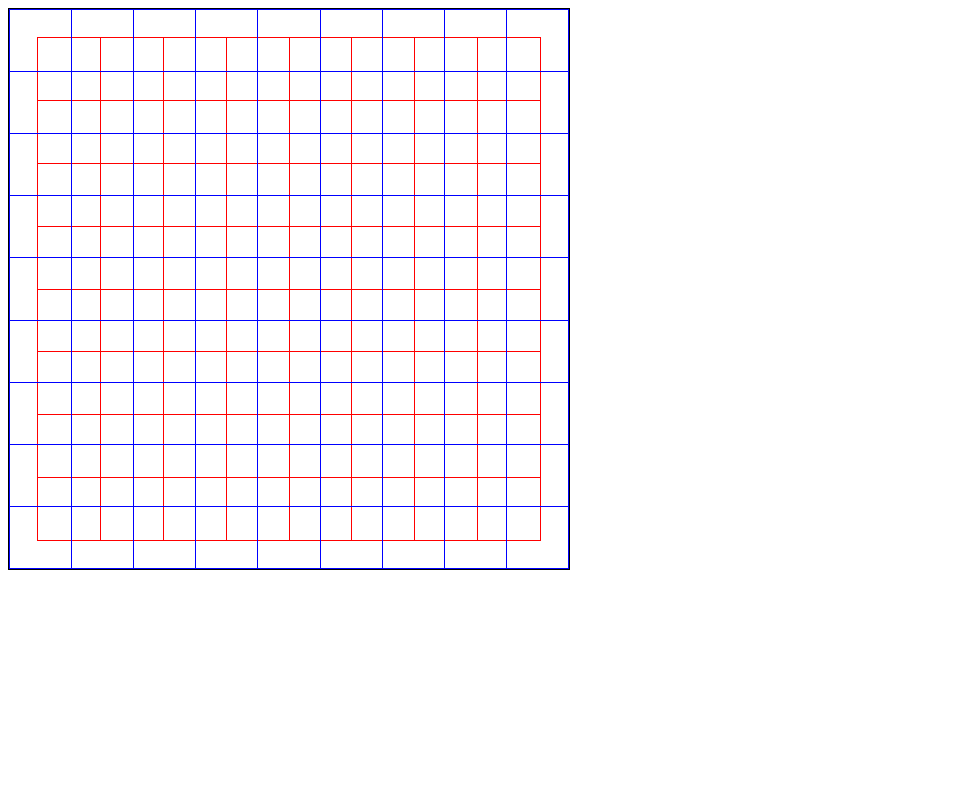
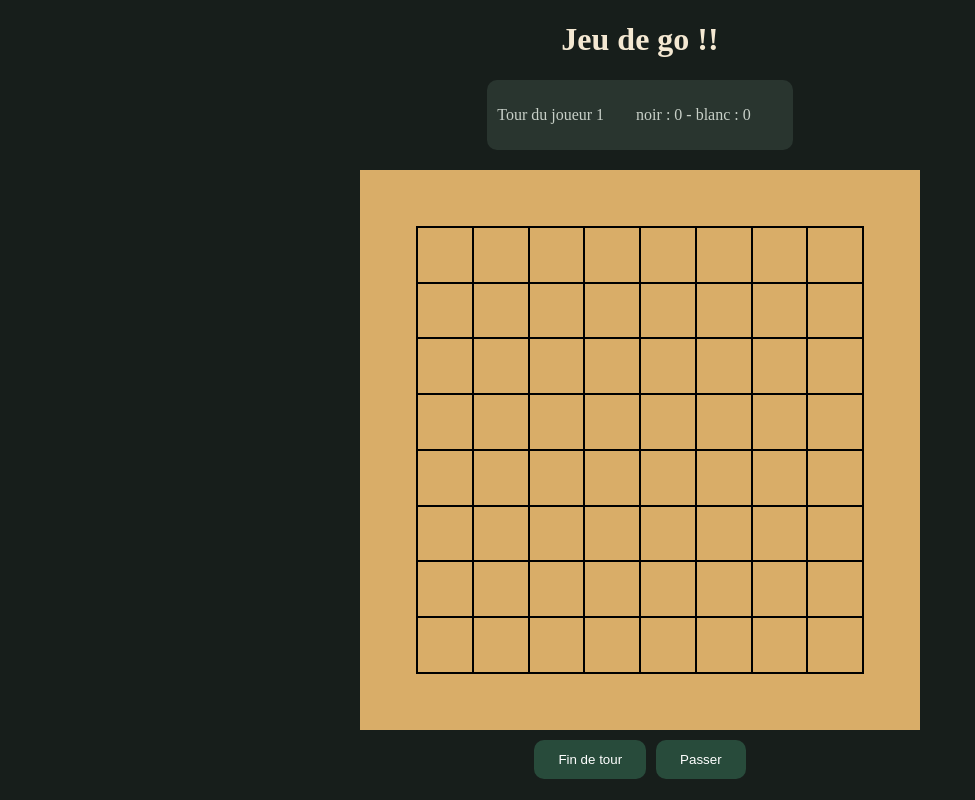
Before and after one commit to maxence468/Jeu_de_go_angular, an Angular app: page / in a window 1280 px wide. Shown: the whole page, without its empty margins (0-975 px from the left). Built offline with nearby package versions, Linux system fonts and the light colour scheme.

Commit message:
logique de jeu et interface

```diff
--- a/src/app/app.css
+++ b/src/app/app.css
@@ -0,0 +1,46 @@
+.main {
+    display: flex;
+    flex-direction: column;
+    justify-content: center;
+    align-items: center;
+}
+
+h1 {
+    color: var(--couleur-texte);
+}
+
+p {
+    color: var(--texte-secondaire);
+}
+
+#infoUtilisateur, #infoFinPartie {
+    display: flex;
+    gap: 2rem;
+    background-color: var(--couleur-info);
+    padding: 10px;
+    margin-bottom: 20px;
+    border-radius: 10px;
+}
+
+#infoFinPartie{
+    margin-top: 20px;
+}
+
+#divBtn {
+    margin-top: 10px;
+    display: flex;
+    gap: 10px;
+}
+
+button {
+    background-color: var(--couleur-bouton);
+    color: #FFFFFF;
+    border: none;
+    border-radius: 10px;
+    padding: 12px 24px;
+    cursor: pointer;
+}
+
+button:hover{
+    background-color: var(--couleur-bouton-hover);
+}
--- a/src/app/app.html
+++ b/src/app/app.html
@@ -1,7 +1,38 @@
+<main class="main">
+    <h1>Jeu de go !!</h1>
+    <div id="infoUtilisateur">
+        @if(!gameManager.game().partieTerminee) {
+        <p>Tour du joueur {{gameManager.game().tourActuel}}</p>
+        }
+        <p><span id="scoreJoueur1">noir : {{gameManager.game().scoreJoueur1}}</span> - <span id="scoreJoueur2">blanc :
+                {{gameManager.game().scoreJoueur2}}</span></p>
+        <p>
+            {{gameManager.labelUtilisateur()}}
+        </p>
+    </div>
+    <app-plateau></app-plateau>
+    @if(!gameManager.game().partieTerminee) {
+    <div id="divBtn">
+        <button (click)="finDeTour()">Fin de tour</button>
+        <button (click)="passer()">Passer</button>
+    </div>
+    }
+    @else{
+    <div id="infoFinPartie">
+        <p>La partie est terminée !!!</p>
+        @if (gameManager.game().scoreJoueur1 > gameManager.game().scoreJoueur2) {
+        <p>Le joueur 1 gagne la partie !</p>
+        }
+        @else if(gameManager.game().scoreJoueur1 < gameManager.game().scoreJoueur2){ <p>Le joueur 2 gagne la partie !
+            </p>
+            }
+            @else{
+            <p>Egalité !!!!!</p>
+            }
+    </div>
+    <button (click)="rejouer()">Rejouer</button>
+    }
 
-
-<main class="main">
-    <app-plateau></app-plateau>
 </main>
 
 <router-outlet />
--- a/src/app/app.ts
+++ b/src/app/app.ts
@@ -1,6 +1,7 @@
-import { Component, signal } from '@angular/core';
+import { Component, inject, signal } from '@angular/core';
 import { RouterOutlet } from '@angular/router';
-import { Plateau } from './plateau/plateau'
+import { Plateau } from './plateau/plateau';
+import { GameManager } from './game-manager';
 
 @Component({
   selector: 'app-root',
@@ -10,4 +11,15 @@ import { Plateau } from './plateau/plateau'
 })
 export class App {
   protected readonly title = signal('jeu_de_go_angular');
+  gameManager = inject(GameManager)
+
+  public finDeTour(){
+    this.gameManager.finirTour();
+  }
+  public passer(){
+    this.gameManager.passerTour();
+  }
+  public rejouer(){
+    this.gameManager.rejouer();
+  }
 }
--- a/src/app/cellule/cellule.css
+++ b/src/app/cellule/cellule.css
@@ -8,9 +8,9 @@ div {
 }
 
 .joueur1 {
-    background-color: red;
+    background-color: black;
 }
 
 .joueur2 {
-    background-color: blue;
+    background-color: white;
 }
--- a/src/app/cellule/cellule.html
+++ b/src/app/cellule/cellule.html
@@ -1,4 +1,4 @@
-<div id="container" (click)="placer()">
+<div id="container" (click)="placer()" (contextmenu)="retirer($event)">
     @if (joueur() == 0) {
 
     }
--- a/src/app/cellule/cellule.ts
+++ b/src/app/cellule/cellule.ts
@@ -18,4 +18,9 @@ export class Cellule {
     this.gameManager.placerCellule(this.ligne(), this.colonne())
 
   }
+
+  public retirer(event: MouseEvent){
+    event.preventDefault();
+    this.gameManager.retirerCellule(this.ligne(), this.colonne())
+  }
 }
--- a/src/app/game-manager.ts
+++ b/src/app/game-manager.ts
@@ -5,6 +5,7 @@ export interface Game {
   scoreJoueur2: number;
   tourActuel: number;
   plateau: number[][];
+  partieTerminee: boolean;
 }
 
 @Injectable({
@@ -12,23 +13,82 @@ export interface Game {
 })
 export class GameManager {
   game: WritableSignal<Game>;
+  nbDePiecePose: number = 0;
+  nbTourPasse: number = 0;
+  labelUtilisateur = signal("");
+
 
   constructor() {
-    this.game = signal<Game>({
+    this.game = signal<Game>(this.creerPartie())
+  }
+
+  private creerPartie(): Game {
+    return {
       scoreJoueur1: 0,
       scoreJoueur2: 0,
       tourActuel: 1,
-      plateau: Array.from({ length: 9 }, () => Array.from({ length: 9 }, () => 0))
-    })
+      plateau: Array.from({ length: 9 }, () => Array.from({ length: 9 }, () => 0)),
+      partieTerminee: false
+    }
   }
 
   public placerCellule(ligne: number, colonne: number) {
+    if (this.game().partieTerminee) {
+      return;
+    }
+    let celluleTmp = this.game().plateau[ligne][colonne]
+    if (this.nbDePiecePose > 0) {
+      this.labelUtilisateur.set("on peut poser qu'une piece par tour")
+      return;
+    }
+    if (celluleTmp == 0) {
+      this.changerValeurCellule(ligne, colonne, this.game().tourActuel)
+      this.nbDePiecePose++;
+      this.nbTourPasse = 0;
+      this.labelUtilisateur.set('Le joueur ' + this.game().tourActuel + ' a posé sa piece en ' + ligne + ', ' + colonne)
+    }
+    else {
+      this.labelUtilisateur.set('case deja prise')
+    }
+  }
+
+  public retirerCellule(ligne: number, colonne: number) {
+    if (this.game().partieTerminee) {
+      return;
+    }
     let celluleTmp = this.game().plateau[ligne][colonne]
     if (celluleTmp == 0) {
+      this.labelUtilisateur.set('Aucun jeton à retirer ici')
+      return;
+    }
+    if (this.game().tourActuel == celluleTmp) {
+      this.labelUtilisateur.set('On ne peut pas retirer sa propre piece')
+      return;
+    }
+    this.changerValeurCellule(ligne, colonne, 0);
+    this.donnerPoint(this.game().tourActuel);
+    this.labelUtilisateur.set('Piece retiré !')
+
+  }
+
+  public donnerPoint(joueur: number) {
+    const copieGame = {
+      ...this.game()
+    }
+    if (joueur == 1) {
+      copieGame.scoreJoueur1 += 1
+    }
+    else {
+      copieGame.scoreJoueur2 += 1
+    }
+    this.game.set(copieGame)
+  }
+
+  public changerValeurCellule(ligne: number, colonne: number, valeur: number) {
     //copie du plateau qu'on va modifier
     const copiePlateau = this.game().plateau.map(lignePlateau => [...lignePlateau])
     // on modifie la case voulu dans le plateau modifié
-      copiePlateau[ligne][colonne] = this.game().tourActuel
+    copiePlateau[ligne][colonne] = valeur
     // on garde tout les propriété de this.game() dans une copie du jeu et on change le plateau avec la copie modifié du plateau
     const copieGame = {
       ...this.game(),
@@ -36,12 +96,6 @@ export class GameManager {
     }
     // on met à jour le jeu avec la copie
     this.game.set(copieGame)
-      //on change le tour
-      this.changerTour()
-    }
-    else {
-      console.log('case deja prise')
-    }
   }
 
   public changerTour() {
@@ -57,5 +111,55 @@ export class GameManager {
       tourActuel: tourActuel
     }
     this.game.set(copieGame)
+    this.nbDePiecePose = 0
+    this.labelUtilisateur.set('changement de tour')
+  }
+
+  public finirTour() {
+    if (this.game().partieTerminee) {
+      return;
+    }
+    if (this.nbDePiecePose != 1) {
+      this.labelUtilisateur.set('Il faut poser une piece pour changer son tour')
+      return;
+    }
+    this.changerTour();
+  }
+
+  public passerTour() {
+    if (this.game().partieTerminee) {
+      return;
+    }
+    if (this.nbDePiecePose > 0) {
+      this.labelUtilisateur.set('on peut pas passer apres avoir joué')
+      return;
+    }
+
+    this.nbTourPasse++
+    this.labelUtilisateur.set("Tour passé")
+
+    if (this.nbTourPasse == 2) {
+      //fin du jeu
+      this.finirPartie()
+    }
+    else {
+      this.changerTour();
     }
   }
+
+  public finirPartie() {
+    const copieGame = {
+      ...this.game(),
+      partieTerminee: true
+    }
+    this.game.set(copieGame)
+    this.labelUtilisateur.set('fin de la partie')
+  }
+
+  public rejouer() {
+    this.game.set(this.creerPartie())
+    this.nbDePiecePose = 0;
+    this.nbTourPasse = 0;
+    this.labelUtilisateur.set('Nouvelle partie lancé !!!!!');
+  }
+}
--- a/src/app/plateau/plateau.css
+++ b/src/app/plateau/plateau.css
@@ -8,18 +8,10 @@
     height: 70dvh;
     width: 70dvh;
 
-    border: 1px solid black;
+    background-color: var(--couleur-plateau);
 }
 
 #grilleInteraction {
-    position: absolute;
-    height: 100%;
-    width: 100%;
-    max-height: 100%;
-    max-width: 100%;
-}
-
-#grilleAffichage {
     position: absolute;
     height: 90%;
     width: 90%;
@@ -27,14 +19,21 @@
     max-width: 90%;
 }
 
+#grilleAffichage {
+    position: absolute;
+    height: 80%;
+    width: 80%;
+    max-height: 80%;
+    max-width: 80%;
+}
+
 table {
   border-collapse: collapse;
 }
 
 #grilleAffichage td{
-  border: 1px solid red;
+  border: 2px solid black;
 }
 
 #grilleInteraction td{
-  border: 1px solid blue;
 }
--- a/src/styles.css
+++ b/src/styles.css
@@ -1 +1,16 @@
 /* You can add global styles to this file, and also import other style files */
+:root {
+    --couleur-fond: #171E1B;
+    --couleur-info: #29352F;
+    --couleur-bouton: #284B3B;
+    --couleur-bouton-hover: #376A50;
+    --couleur-texte: #F4E8D2;
+    --texte-secondaire: #C8D0C8;
+    --couleur-plateau: #D9AD68;
+}
+
+body {
+    margin: 0;
+    background-color: var(--couleur-fond);
+
+}
```
Lines whose indentation alone changed are shown as unchanged.
